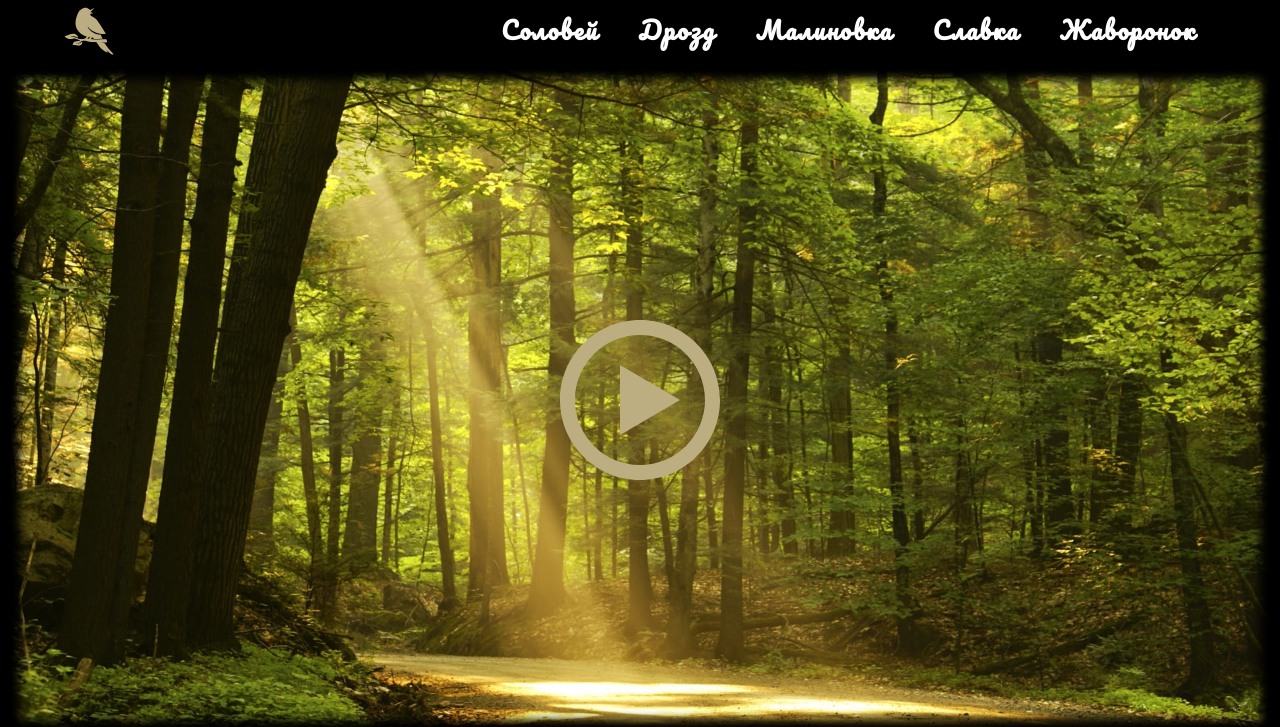
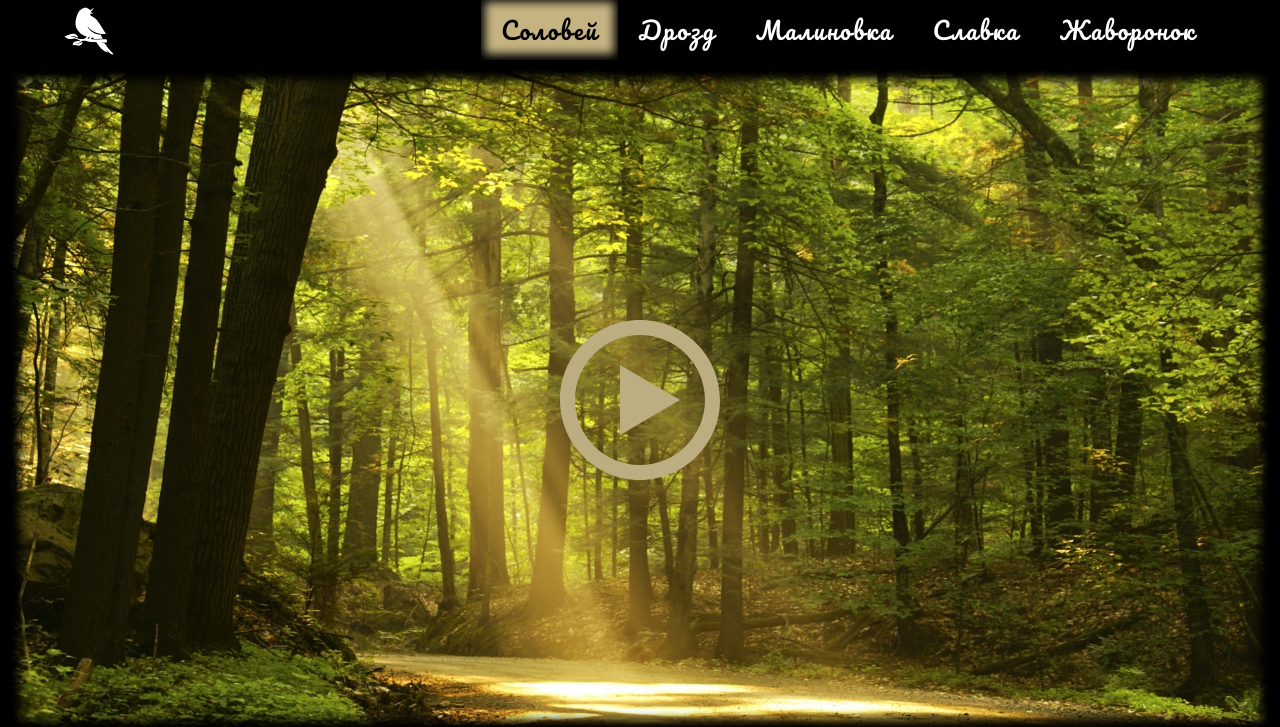
Before and after one commit to DnsYOUdnk/Building-completed-applications, a plain HTML site: page eco-sounds/index.html in a window 1280 px wide. Both pictures are taken after a click on the item "Соловей". Shown: the top 727 px of the page. Drawn offline with Linux system fonts and the light colour scheme.

Commit message:
feat: add an active button function for navigation

```diff
--- a/eco-sounds/css/style.css
+++ b/eco-sounds/css/style.css
@@ -30,7 +30,6 @@ body {
     flex-direction: column;
     height: 100%;
     font-size: 24px;
-    font-weight: bold;
     font-family: 'Pacifico', cursive;
 }
 
@@ -77,6 +76,7 @@ body {
     line-height: 60px;
     letter-spacing: 2px;
     cursor: pointer;
+    transition: 0.8s;
 }
 
 .nav__item:hover {
@@ -130,6 +130,7 @@ body {
 
 .footer__author-copy a {
     color: #fff;
+    font-weight: bold;
     letter-spacing: 2px;
     text-decoration: none;
     transition: 0.6s;
--- a/eco-sounds/index.html
+++ b/eco-sounds/index.html
@@ -18,14 +18,14 @@
         <header class="header">
             <div class="container">
                 <div class="header__wrapper">
-                    <div class="header__logo active"></div>
+                    <div class="header__logo header__btn active"></div>
                     <nav class="header__nav">
                         <ul class="nav__items">
-                            <li class="nav__item">Соловей</li>
-                            <li class="nav__item">Дрозд</li>
-                            <li class="nav__item">Малиновка</li>
-                            <li class="nav__item">Славка</li>
-                            <li class="nav__item">Жаворонок</li>
+                            <li class="nav__item header__btn">Соловей</li>
+                            <li class="nav__item header__btn">Дрозд</li>
+                            <li class="nav__item header__btn">Малиновка</li>
+                            <li class="nav__item header__btn">Славка</li>
+                            <li class="nav__item header__btn">Жаворонок</li>
                         </ul>
                     </nav>
                 </div>
--- a/eco-sounds/scripts/index.js
+++ b/eco-sounds/scripts/index.js
@@ -0,0 +1,10 @@
+let headerElemnt = document.querySelector('.header__wrapper'),
+    headerBtns = document.querySelectorAll('.header__btn');
+
+
+    headerElemnt.addEventListener('click', event => {
+        if(event.target.classList.contains('header__btn')) {
+            headerBtns.forEach(item => item.classList.remove('active'))
+            event.target.classList.add('active')
+        }
+    })
```
